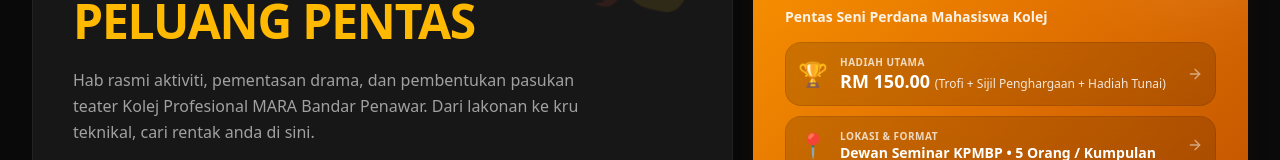
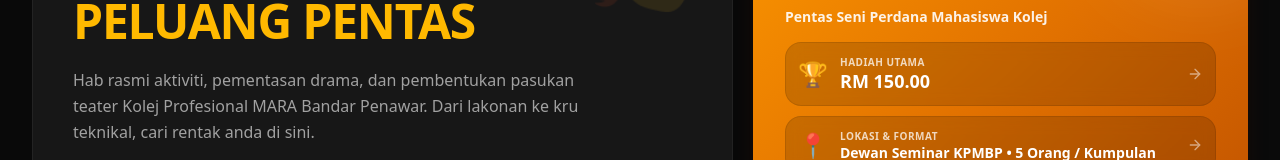
Before and after one commit to syncrozz/teaterkpmbp, a React (Vite) app: page / in a window 1280 px wide. Shown: the part 259-419 px from the top of the page. Built offline with nearby package versions, Linux system fonts and the light colour scheme; no server answers; the database is empty.

Commit message:
Kemaskini v5

```diff
--- a/src/components/EventSpotlightCarousel.tsx
+++ b/src/components/EventSpotlightCarousel.tsx
@@ -370,7 +370,7 @@
             <div className="min-w-0 flex-1">
               <p className="text-[10px] font-bold uppercase tracking-wider opacity-75">Hadiah Utama</p>
               <p className="font-black text-base sm:text-lg leading-tight truncate">
-                {firstPrize} <span className="text-xs font-normal opacity-85">({prizeDesc})</span>
+                {firstPrize}
               </p>
             </div>
             <ArrowRight className="w-4 h-4 opacity-50 flex-shrink-0" />
```
